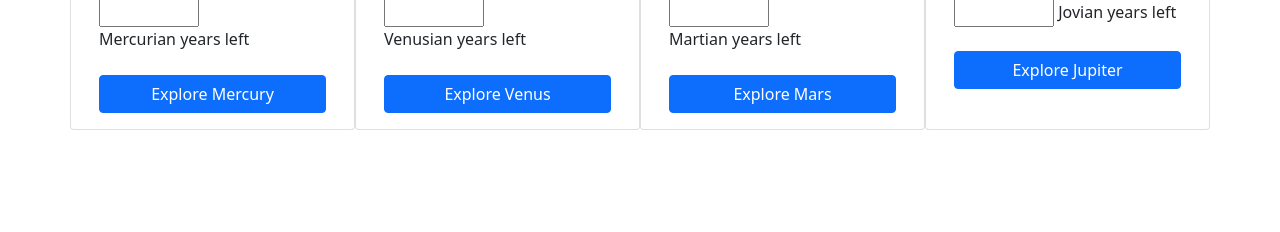
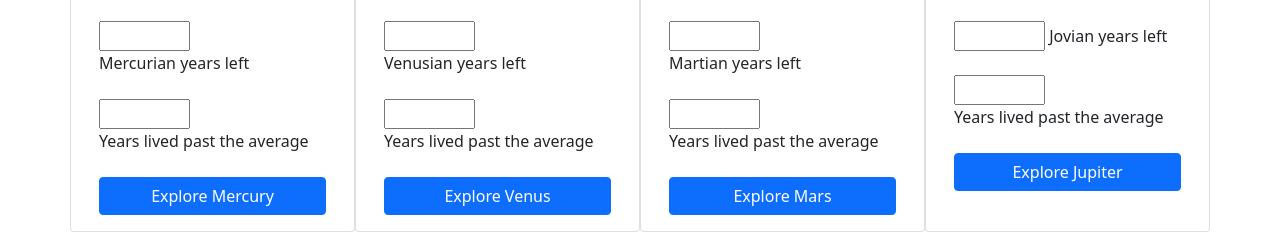
Before and after one commit to zbl14/super-galactic-age-calculator, a website built with webpack: page src/index.html in a window 1280 px wide. Shown: the part 1405-1637 px from the top of the page. Before the commit the page ends 1535 px from the top, so only its background shows below. Built offline with nearby package versions, Linux system fonts and the light colour scheme.

Commit message:
hide years left and show yeasrs outlive if user lived past the life expentancy

```diff
--- a/src/index.html
+++ b/src/index.html
@@ -57,13 +57,18 @@
       <div class="card-body">
         <h5 class="card-title">Earth</h5>
         <div>
-          <input type="text" id="earthY" size="5" onfocus="this.blur()"/>
+          <input type="text" id="earthY" size="4" onfocus="this.blur()"/>
           <label for="earthY">Earth years</label>
         </div>
         <br>
         <div class="yrsLeft" >
-          <input type="text" size="5" onfocus="this.blur()"/>
+          <input type="text" size="4" onfocus="this.blur()"/>
           <label for="yrsLeft">Years left on earth</label>
+        </div>
+        <br>
+        <div class="yrsOutlive">
+          <input type="text" size="4" onfocus="this.blur()"/>
+          <label for="yrsOutlive">Years lived past the average</label>
         </div>
         <br>
         <a href="https://en.wikipedia.org/wiki/Earth" class="btn btn-primary buttonCenter">Explore Earth</a>
@@ -78,13 +83,18 @@
         <div class="card-body">
           <h5 class="card-title">Mercury</h5>
           <div>
-            <input type="text" id="mercurianYr" size="5">
+            <input type="text" id="mercurianYr" size="4" onfocus="this.blur()"/>
             <label for="mercurianYr">Mercurian years</label>
           </div>
           <br>
           <div class="mercurianYrLeft">
-            <input type="text" size="5">
+            <input type="text" size="4" onfocus="this.blur()"/>
             <label for="mercurianYrLeft">Mercurian years left</label>
+          </div>
+          <br>
+          <div class="mercurianYrOutlive">
+            <input type="text" size="4" onfocus="this.blur()"/>
+            <label for="mercurianYrOutlive">Years lived past the average</label>
           </div>
           <br>
           <a href="https://en.wikipedia.org/wiki/Mercury_(planet)" class="btn btn-primary buttonCenter">Explore Mercury</a>
@@ -95,13 +105,18 @@
         <div class="card-body">
           <h5 class="card-title">Venus</h5>
           <div>
-            <input type="text" id="venusianYr" size="5" onfocus="this.blur()"/>
+            <input type="text" id="venusianYr" size="4" onfocus="this.blur()"/>
             <label for="venusianYr">Venusian years</label>
           </div>
           <br>
           <div class="venusianYrLeft">
-            <input type="text" size="5" onfocus="this.blur()"/>
+            <input type="text" size="4" onfocus="this.blur()"/>
             <label for="venusianYrLeft">Venusian years left</label>
+          </div>
+          <br>
+          <div class="venusianYrOutlive">
+            <input type="text" size="4" onfocus="this.blur()"/>
+            <label for="venusianYrOutlive">Years lived past the average</label>
           </div>
           <br>
           <a href="https://en.wikipedia.org/wiki/Venus" class="btn btn-primary buttonCenter">Explore Venus</a>
@@ -112,13 +127,18 @@
         <div class="card-body">
           <h5 class="card-title">Mars</h5>
           <div>
-            <input type="text" id="martianYr" size="5" onfocus="this.blur()"/>
+            <input type="text" id="martianYr" size="4" onfocus="this.blur()"/>
             <label for="martianYr">Martian years</label>
           </div>
           <br>
           <div class="martianYrLeft">
-            <input type="text" size="5" onfocus="this.blur()"/>
+            <input type="text" size="4" onfocus="this.blur()"/>
             <label for="martianYrLeft">Martian years left</label>
+          </div>
+          <br>
+          <div class="martianYrOutlive">
+            <input type="text" size="4" onfocus="this.blur()"/>
+            <label for="martianYrOutlive">Years lived past the average</label>
           </div>
           <br>
           <a href="https://en.wikipedia.org/wiki/Mars" class="btn btn-primary buttonCenter">Explore Mars</a>
@@ -129,13 +149,18 @@
         <div class="card-body">
           <h5 class="card-title">Jupiter</h5>
           <div>
-            <input type="text" id="jovianYr" size="5" onfocus="this.blur()"/>
+            <input type="text" id="jovianYr" size="4" onfocus="this.blur()"/>
             <label for="jovianYr">Jovian years</label>
           </div>
           <br>
           <div class="jovianYrLeft">
-            <input type="text" size="5" onfocus="this.blur()"/>
+            <input type="text" size="4" onfocus="this.blur()"/>
             <label for="jovianYrLeft">Jovian years left</label>
+          </div>
+          <br>
+          <div class="jovianYrOutlive">
+            <input type="text" size="4" onfocus="this.blur()"/>
+            <label for="jovianYrOutlive">Years lived past the average</label>
           </div>
           <br>
           <a href="https://en.wikipedia.org/wiki/Jupiter" class="btn btn-primary buttonCenter">Explore Jupiter</a>
--- a/src/index.js
+++ b/src/index.js
@@ -29,11 +29,22 @@ $(document).ready(() => {
       $(".martianYrLeft input").val(age.martianYrLeft);
       $(".jovianYrLeft input").val(age.jovianYrLeft);
     } else {
+      age.yrsLeftOnOtherPlanets();
       $(".yrsLeft").hide();
       $(".mercurianYrLeft").hide();
       $(".venusianYrLeft").hide();
       $(".martianYrLeft").hide();
       $(".jovianYrLeft").hide();
+      $(".yrsOutlive").show()
+      $(".mercurianYrOutlive").show();
+      $(".venusianYrOutlive").show();
+      $(".martianYrOutlive").show();
+      $(".jovianYrOutlive").show();
+      $(".yrsOutlive input").val(age.yrsOutlive);
+      $(".mercurianYrOutlive input").val(age.mercurianYrLeft)
+      $(".venusianYrOutlive input").val(age.venusianYrLeft)
+      $(".martianYrOutlive input").val(age.martianYrLeft)
+      $(".jovianYrOutlive input").val(age.jovianYrLeft)
     }
   });
 });
```
